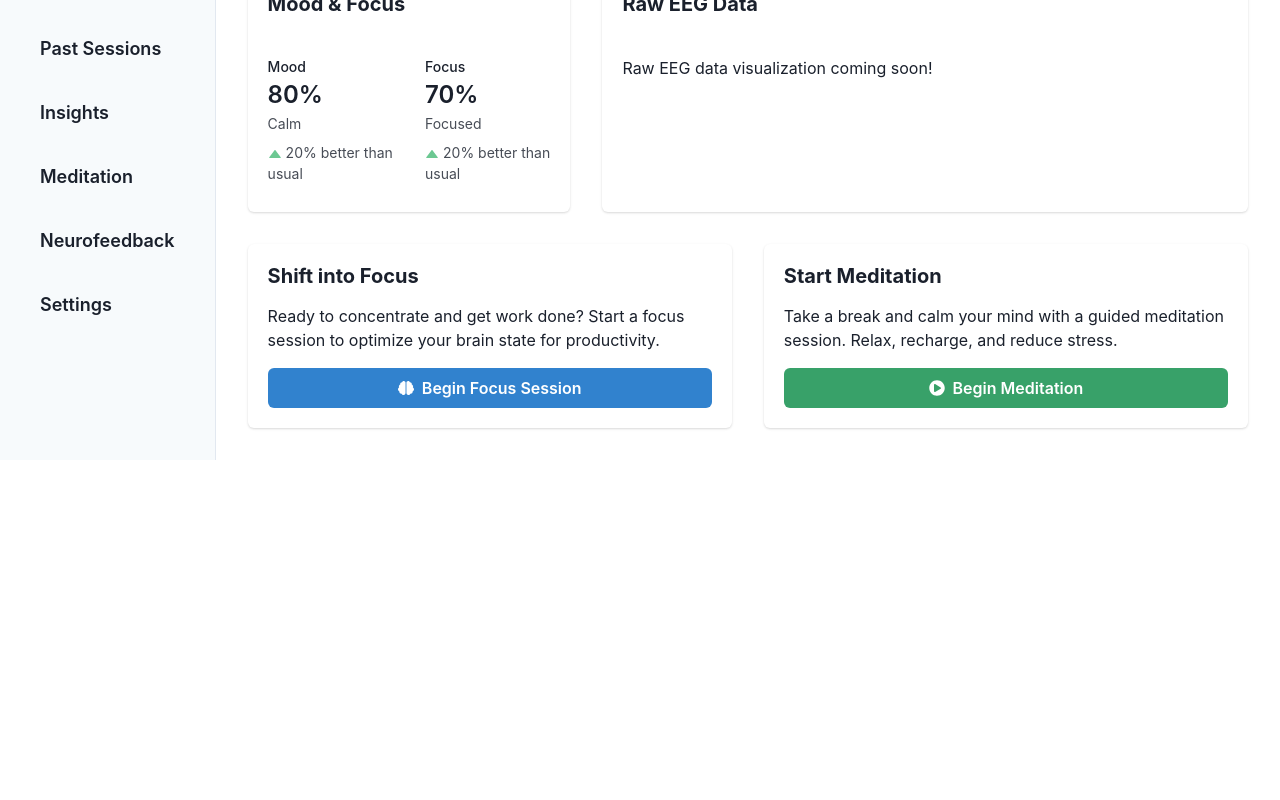
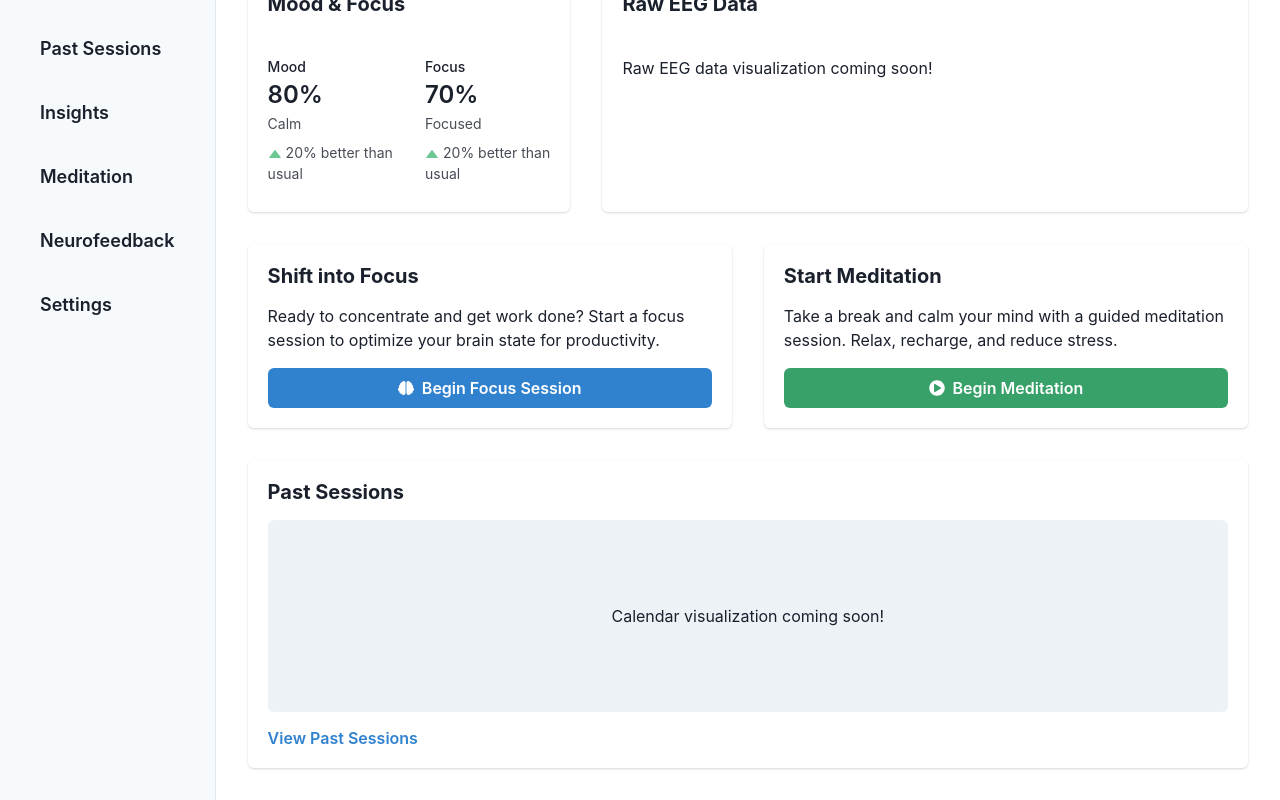
Before and after one commit to GPT-Engineer-App/neuro-mood-focus-dashboard, a React (Vite) app: page / in a window 1280 px wide. Shown: the part 459-1259 px from the top of the page. Before the commit the page ends 919 px from the top, so only its background shows below. Built offline with nearby package versions, Linux system fonts and the light colour scheme.

Commit message:
Added a new "Past Sessions" card to the Dashboard page with a placeholder for the calendar visualization and a link to the "Past Sessions" page.
Prompt: Add a "Past sessions" card to the Dashboard page. Also include a link to the "Past Sessions" page.

```diff
--- a/src/pages/Index.jsx
+++ b/src/pages/Index.jsx
@@ -1,5 +1,6 @@
 import { useState } from "react";
-import { Box, VStack, HStack, Text, Button, Card, CardHeader, CardBody, Heading, Stat, StatLabel, StatNumber, StatHelpText, StatArrow } from "@chakra-ui/react";
+import { Box, VStack, HStack, Text, Button, Card, CardHeader, CardBody, Heading, Stat, StatLabel, StatNumber, StatHelpText, StatArrow, Link } from "@chakra-ui/react";
+import { Link as RouterLink } from "react-router-dom";
 import Sidebar from "../components/Sidebar";
 import TopBar from "../components/TopBar";
 import { FaBrain, FaPlayCircle } from "react-icons/fa";
@@ -95,6 +96,19 @@ const Index = () => {
               </CardBody>
             </Card>
           </HStack>
+          <Card mt={8}>
+            <CardBody>
+              <VStack spacing={4} align="stretch">
+                <Heading size="md">Past Sessions</Heading>
+                <Box bg="gray.100" borderRadius="md" h={48} display="flex" alignItems="center" justifyContent="center">
+                  <Text>Calendar visualization coming soon!</Text>
+                </Box>
+                <Button as={RouterLink} to="/past-sessions" variant="link" colorScheme="blue" alignSelf="flex-start">
+                  View Past Sessions
+                </Button>
+              </VStack>
+            </CardBody>
+          </Card>
         </Box>
       </HStack>
     </VStack>
```
